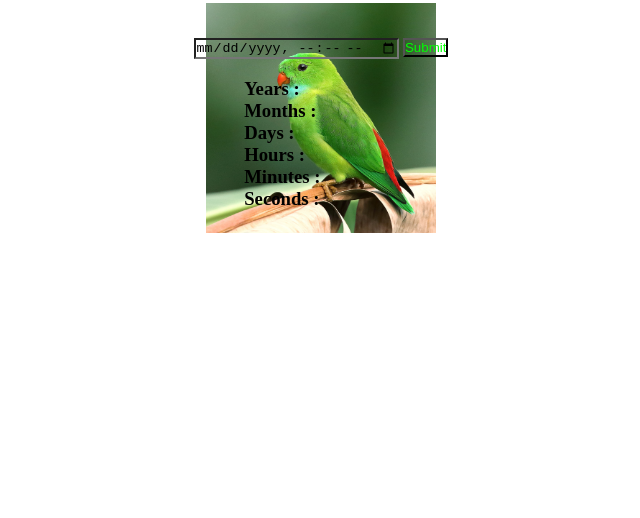
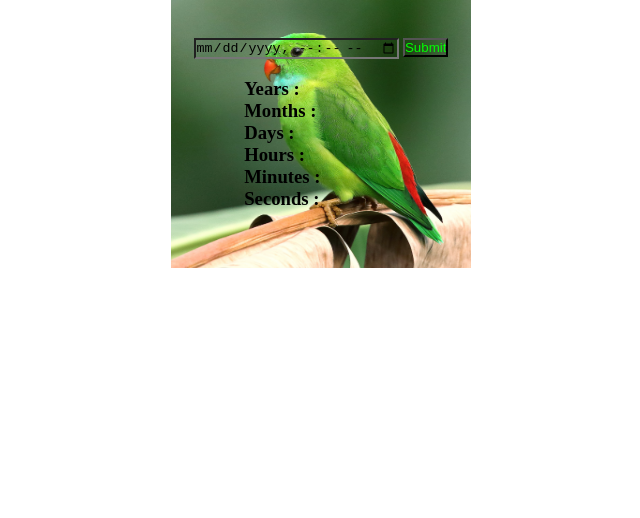
Before and after one commit to charan1712/AgeCalculator, a plain HTML site: page index.html in a window 1280 px wide. Shown: the part 282-800 px from the top of the page, without its empty margins (319-959 px from the left). Drawn offline with Linux system fonts and the light colour scheme.

Commit message:
Update age.css

```diff
--- a/age.css
+++ b/age.css
@@ -10,8 +10,8 @@
     align-items: center;
 }
 #container{
-    width: 230px;
-    height: 230px;
+    width: 300px;
+    height: 300px;
     background-image: url(./Asset/images/image13.jpg);
     background-size: 100% 100%;
     /* background-color: yellow; */
```
